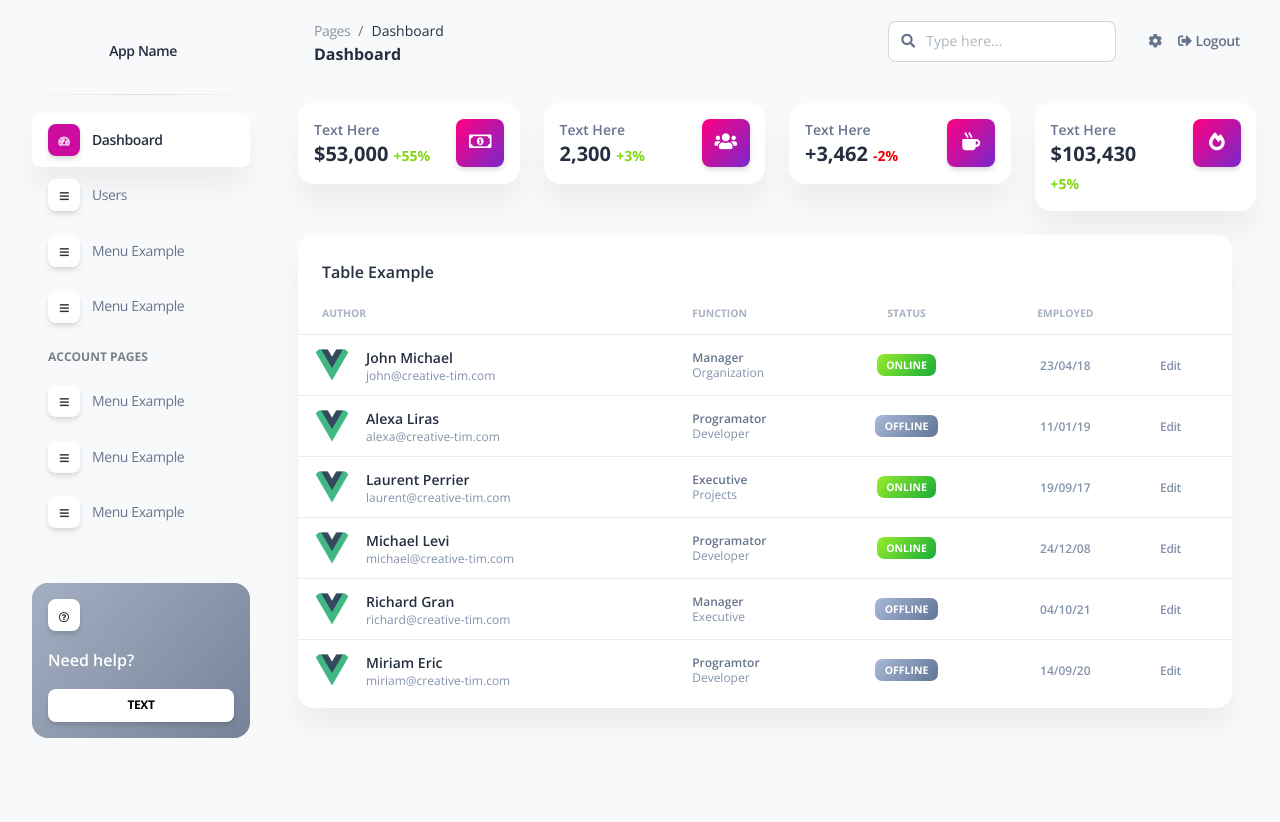
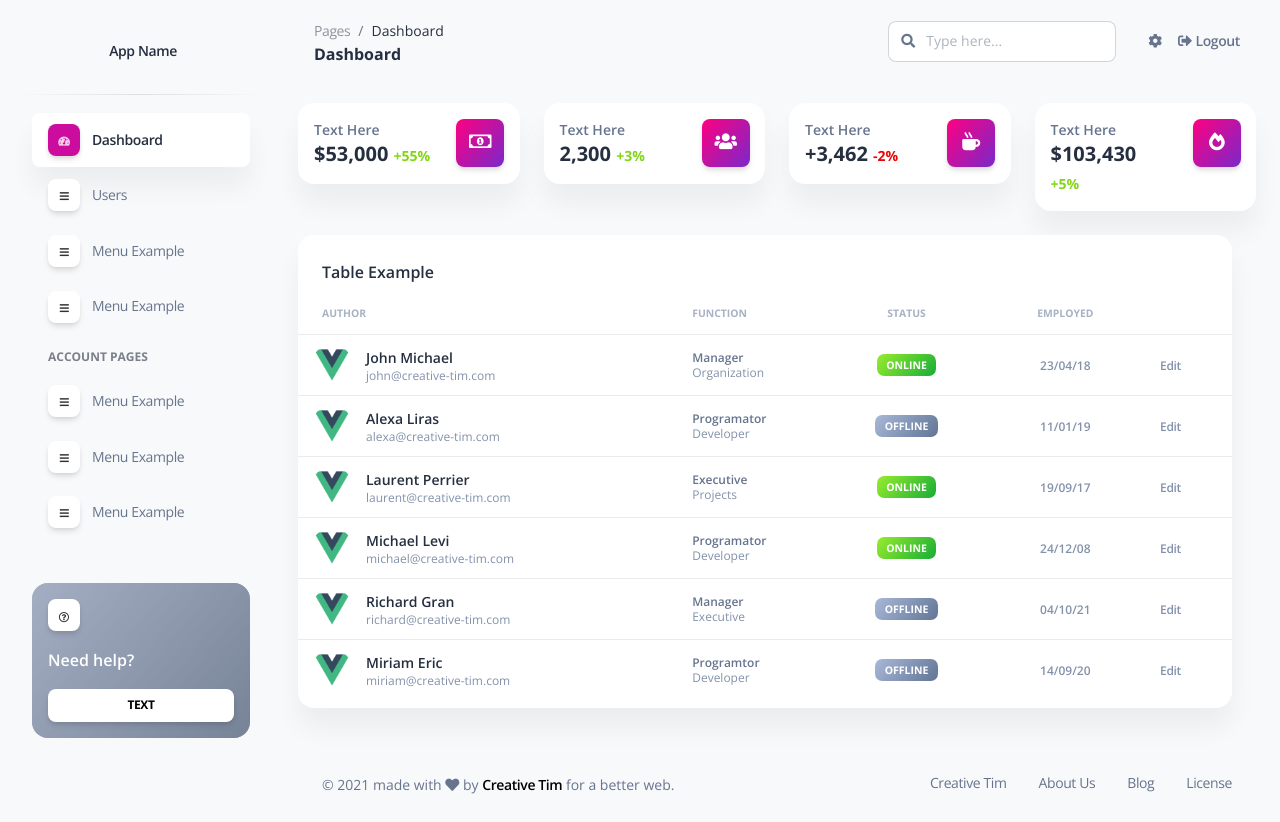
Before and after one commit to gentritabazi/vuejs-soft-ui-starter, a Vue app: page /admin/dashboard in a window 1280 px wide. Before the commit the page ends 800 px from the top, so only its background shows below. Built offline with nearby package versions, Linux system fonts and the light colour scheme; grey boxes are pictures that could not be loaded.

Commit message:
Add footer.

```diff
--- a/src/layouts/Admin/Admin.html
+++ b/src/layouts/Admin/Admin.html
@@ -7,7 +7,36 @@
 
     <div class="container-fluid py-4">
         <div class="row">
-            <slot/>
+            <slot />
         </div>
+        <footer class="footer pt-3">
+            <div class="container-fluid">
+                <div class="row align-items-center justify-content-lg-between">
+                    <div class="col-lg-6 mb-lg-0 mb-4">
+                        <div class="copyright text-center text-sm text-muted text-lg-left">
+                            © {{ (new Date().getFullYear()) }} made with <i class="fa fa-heart"></i> by
+                            <a href="#" class="font-weight-bold" target="_blank">Creative Tim</a> for a better web.
+                        </div>
+                    </div>
+                    <div class="col-lg-6">
+                        <ul class="nav nav-footer justify-content-center justify-content-lg-end">
+                            <li class="nav-item">
+                                <a href="#" class="nav-link text-muted" target="_blank">Creative Tim</a>
+                            </li>
+                            <li class="nav-item">
+                                <a href="#" class="nav-link text-muted" target="_blank">About
+                                    Us</a>
+                            </li>
+                            <li class="nav-item">
+                                <a href="#" class="nav-link text-muted" target="_blank">Blog</a>
+                            </li>
+                            <li class="nav-item">
+                                <a href="#" class="nav-link pe-0 text-muted" target="_blank">License</a>
+                            </li>
+                        </ul>
+                    </div>
+                </div>
+            </div>
+        </footer>
     </div>
 </main>
```
